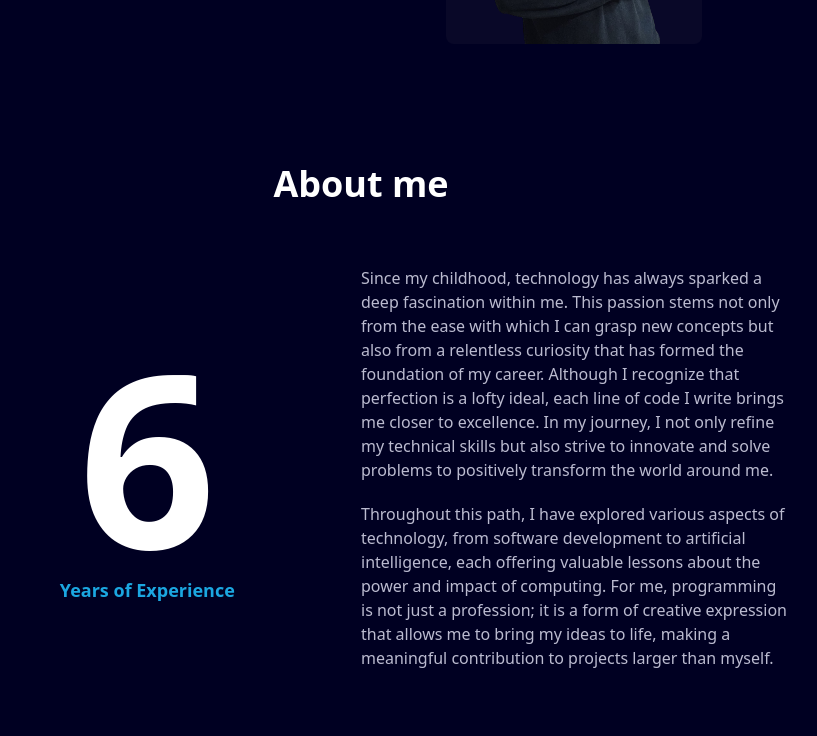
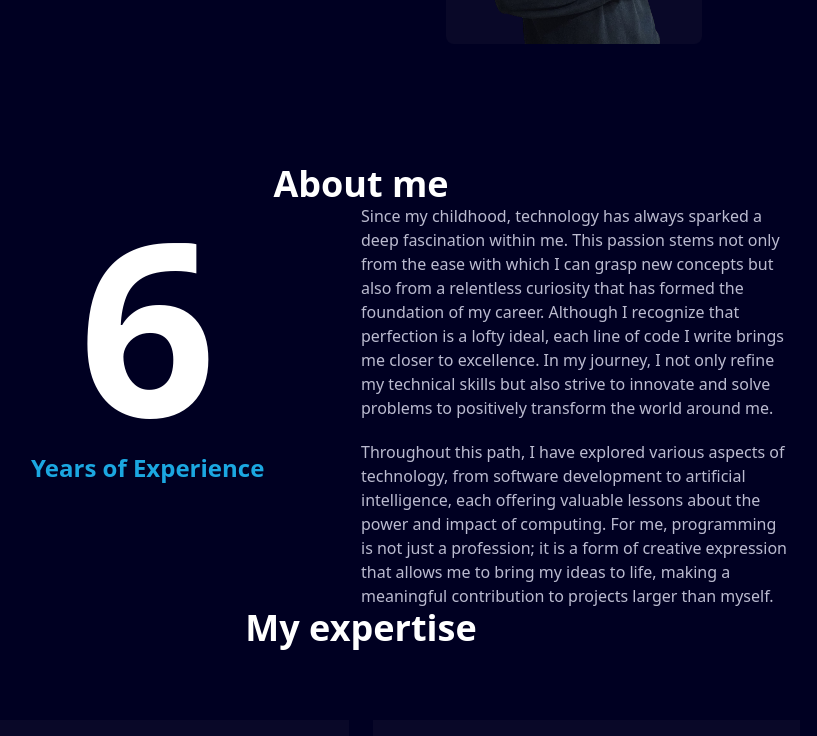
Before and after one commit to JonathanRomano/personal-website, a Next.js app: page / in a window 1280 px wide. Shown: the part 527-1263 px from the top of the page, without its empty margins (279-1096 px from the left). Built offline with nearby package versions, Linux system fonts and the light colour scheme.

Commit message:
Fix about me height

```diff
--- a/src/components/experienceCounter.tsx
+++ b/src/components/experienceCounter.tsx
@@ -32,8 +32,7 @@ const ExperienceCounter = () => {
   return (
     <motion.span
       ref={ref}
-      className="flex flex-col justify-center items-center text-white font-bold text-[30rem] leading-none"
-      initial={{ scale: 0.5 }}
+      className="flex flex-col justify-center items-center text-white font-bold text-[15rem] leading-none"
       onAnimationComplete={() => console.log(23)}
       transition={{
         type: "spring",
@@ -42,7 +41,7 @@ const ExperienceCounter = () => {
       }}
     >
       {year}
-      <h1 className="text-4xl text-primary pt-2">Years of Experience</h1>
+      <h1 className="text-2xl text-primary pt-2">Years of Experience</h1>
     </motion.span>
   );
 };
```
